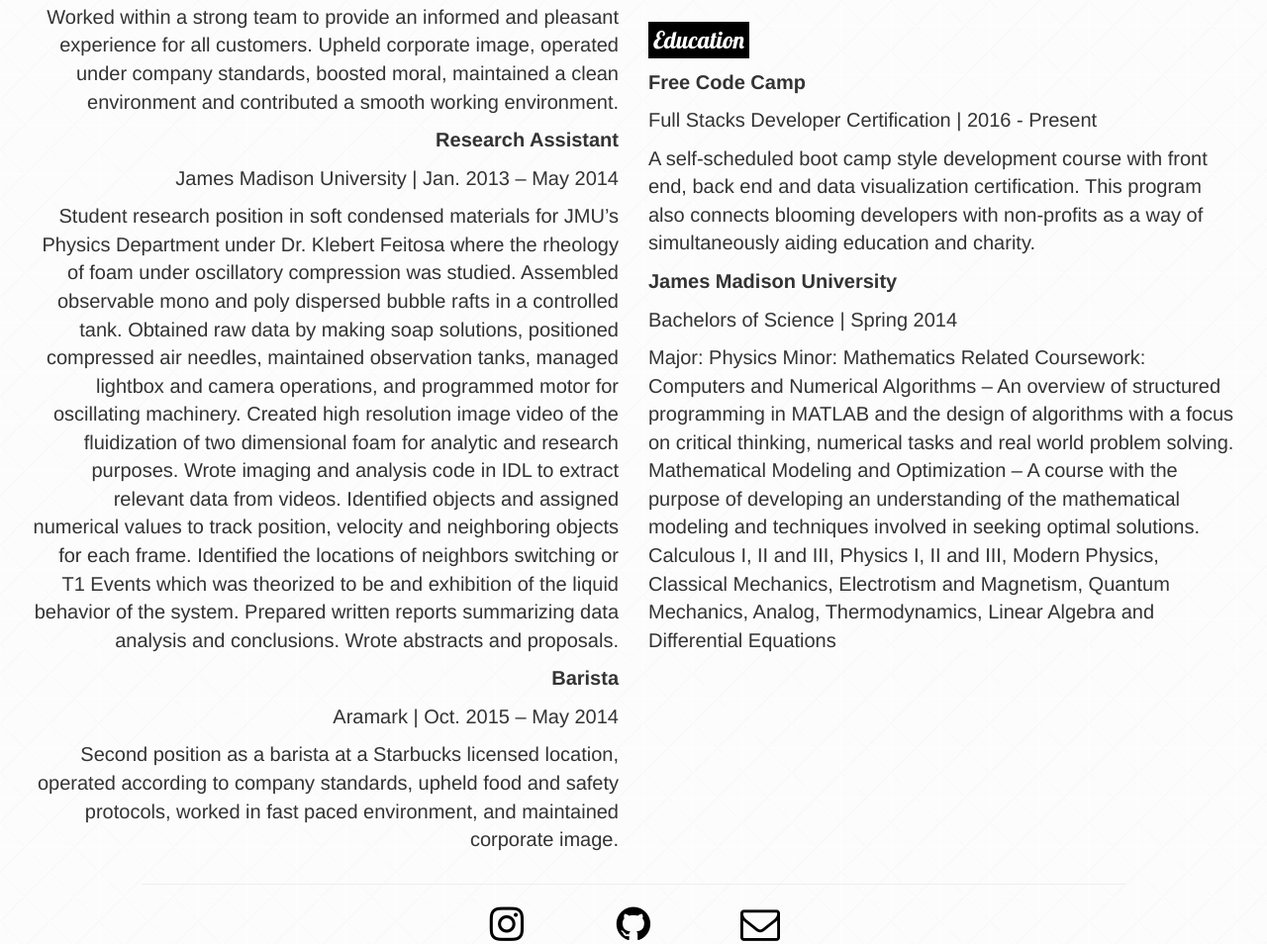
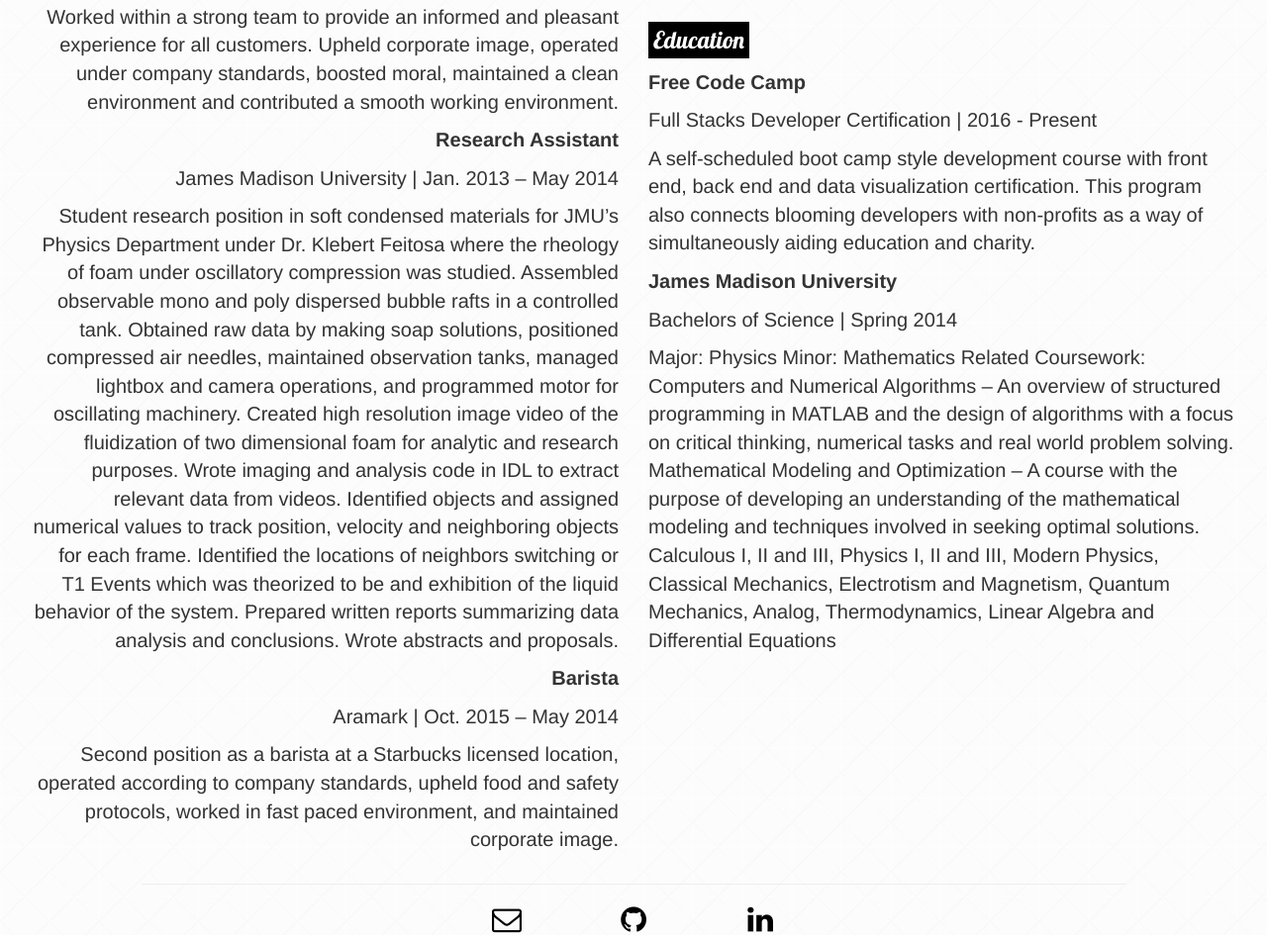
Before and after one commit to chriso91/resume, a plain HTML site: page index.html in a window 1280 px wide. Shown: the part 424-1378 px from the top of the page at 99% size. Drawn offline with nearby package versions, Linux system fonts and the light colour scheme.

Commit message:
new icons

```diff
--- a/index.css
+++ b/index.css
@@ -92,44 +92,45 @@ p{
 	text-align: right;
 }
 
+
+/* Bottom */
 #bottom{
 	width: 80vw;
 	margin: 0 auto;
 }
 
-#insta{
-	font-size: 40px;
+#iconmenu{
+	width: 30vw;
+	margin: 0 auto;
+	text-align: center;
+}
+
+#email{
+	font-size: 30px;
 	color: black;
 	text-align: center;
 }
 
-#insta:hover{
-	color: red;
-
+#git{
+	font-size: 30px;
+	color: black;
+	text-align: center;
 }
 
-#git{
-	font-size: 40px;
+#linkedin{
+	font-size: 30px;
 	color: black;
 	text-align: center;
+}
+
+#email:hover{
+	color: red;
 }
 
 #git:hover{
 	color: green;
 }
 
-#email{
-	font-size: 40px;
-	color: black;
-	text-align: center;
-}
-
-#email:hover{
+#linkedin:hover{
 	color: blue;
 }
-
-#icons{
-	width: 30vw;
-	margin: 0 auto;
-	text-align: center;
-}
--- a/index.html
+++ b/index.html
@@ -79,17 +79,17 @@
 
 	</div>
 
-		<div class='container-fluid' id='bottom'>
+	<div class='container-fluid' id='bottom'>
 		<hr>
-		<div class='row' id='icons'>
+		<div class='row' id='iconmenu'>
 			<div class='col-xs-4'>
-				<a href='https://instagram.com/psychobabblesalesman' target='_blank'><i class="fa fa-instagram" id='insta'></i></a>
+				<a href='mailto:c.e.odea@gmail.com'><i class="fa fa-envelope-o" id='email'></i></a>
 			</div>
 			<div class='col-xs-4'>
 				<a href='https://github.com/chriso91' target='_blank'><i class="fa fa-github" id='git'></i></a>
 			</div>
 			<div class='col-xs-4'>
-				<a href='mailto:c.e.odea@gmail.com'><i class="fa fa-envelope-o" id='email'></i>
+				<a href='https://www.linkedin.com/in/christine-o-dea-b518a011b/' target='_blank'><i class="fa fa-linkedin" id='linkedin'></i></a>
 			</div>
 		</div>
 	</div>
```
